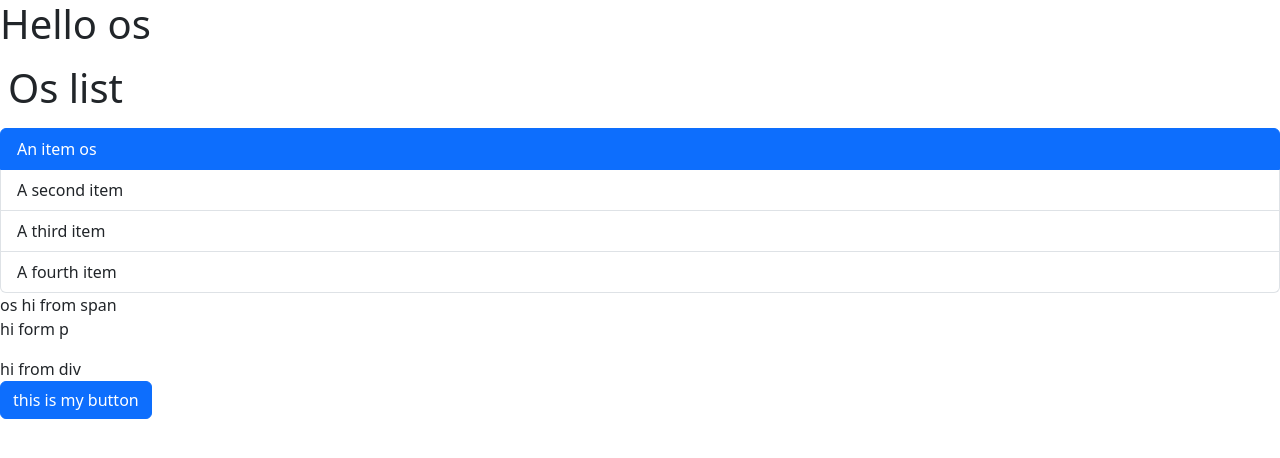
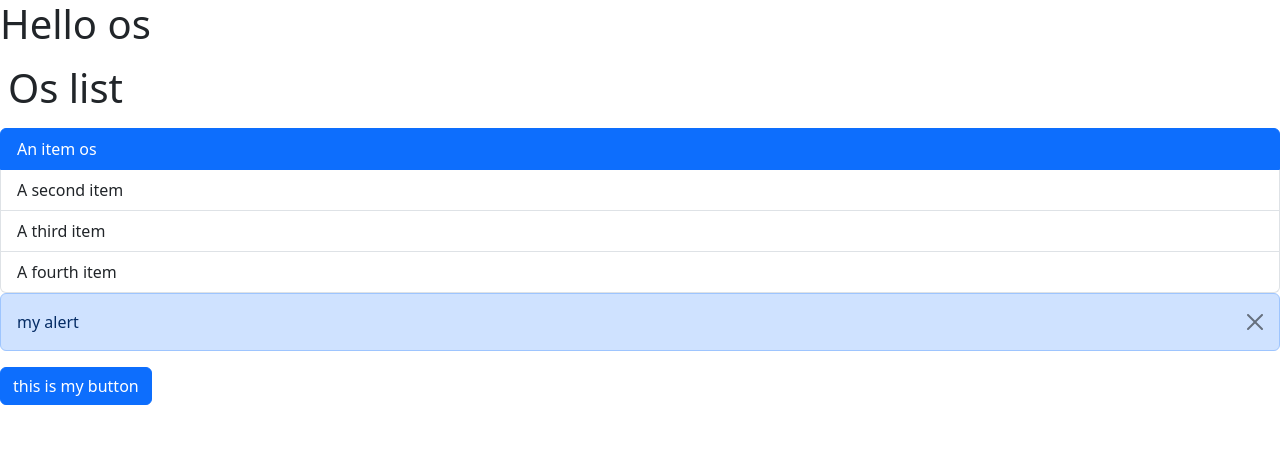
Before and after one commit to OsamaAl-Dailami/React-course-M-Mansour, a React (Vite) app: page / in a window 1280 px wide. Shown: the top 458 px of the page. Built offline with nearby package versions, Linux system fonts and the light colour scheme.

Commit message:
Lesson 24 - Exercise: Showing an Alert

```diff
--- a/src/App.tsx
+++ b/src/App.tsx
@@ -1,63 +1,37 @@
+import { useState } from "react";
 import Alert from "./components/Alert";
 import Button from "./components/Button";
 import ListGroup from "./components/ListGroup";
 import Message from "./Message";
 
-function App(){
-  const items = ["An item os", "A second item", "A third item", "A fourth item"];
+function App() {
+  const items = [
+    "An item os",
+    "A second item",
+    "A third item",
+    "A fourth item",
+  ];
 
   const handel = (item: string) => {
-    console.log(item)
-  }
+    console.log(item);
+  };
+
+  const [visible, setVisible] = useState(true)
 
   return (
     <>
-  <div>
-    <Message/>
-    <ListGroup heading="Os list" items={items} OnselectItem={handel}/>
-  </div>
+      <div>
+        <Message />
+        <ListGroup heading="Os list" items={items} OnselectItem={handel} />
+      </div>
+      { visible && <Alert onClose={()=>setVisible(false)} >my alert</Alert>}
 
-    <Alert>
-      os <span>hi from span</span>
-      <p>hi form p</p>
-      <div>hi from div</div>
-    </Alert>
-
-    <Button text="this is my button" click={ ()=> console.log("hi os")}/>
-
-  </>
-  )
+      <Button text="this is my button" click={() => setVisible(!visible)} />
+    </>
+  );
 }
 
-
 export default App;
-
-
-
-
-
-
-
-
-
-
-
-
-
-
-
-
-
-
-
-
-
-
-
-
-
-
-
 
 // import { useState } from 'react'
 // import reactLogo from './assets/react.svg'
@@ -69,7 +43,6 @@ export default App;
 
 //   return (
 //     <>
-
 
 //       <div>
 //         <a href="https://vite.dev" target="_blank">
--- a/src/components/Alert.tsx
+++ b/src/components/Alert.tsx
@@ -2,11 +2,14 @@ import React from 'react'
 
 interface props{
     children: string;
+    onClose: ()=>void;
 }
-const Alert = ({children} :props) => {
+const Alert = ({children,onClose} :props) => {
   return (
-    <div>
+    <div className="alert alert-primary alert-dismissible fade show" role="alert">
       {children}
+
+      <button type="button" className="btn-close" data-bs-dismiss="alert" aria-label="Close" onClick={onClose}></button>
     </div>
   )
 }
--- a/src/components/Button.tsx
+++ b/src/components/Button.tsx
@@ -13,7 +13,7 @@ export default function Button({text,color='primary', click} : btnProps) {
   return (
     <div>
 
-        <button type="button" class={`btn btn-${color}`} onClick={click}>{text}</button>
+        <button type="button" className={`btn btn-${color}`} onClick={click}>{text}</button>
 
     </div>
   )
```
